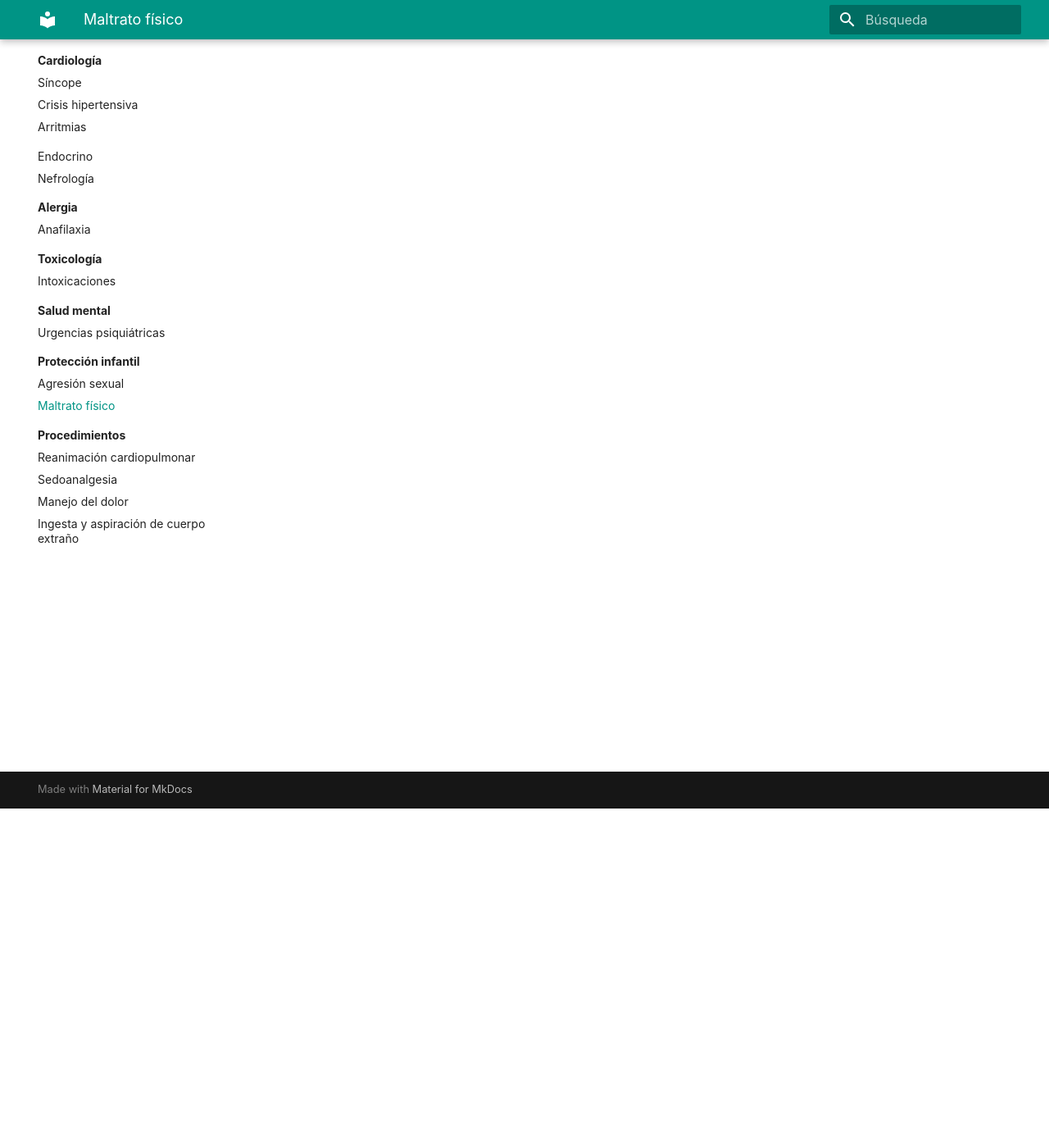
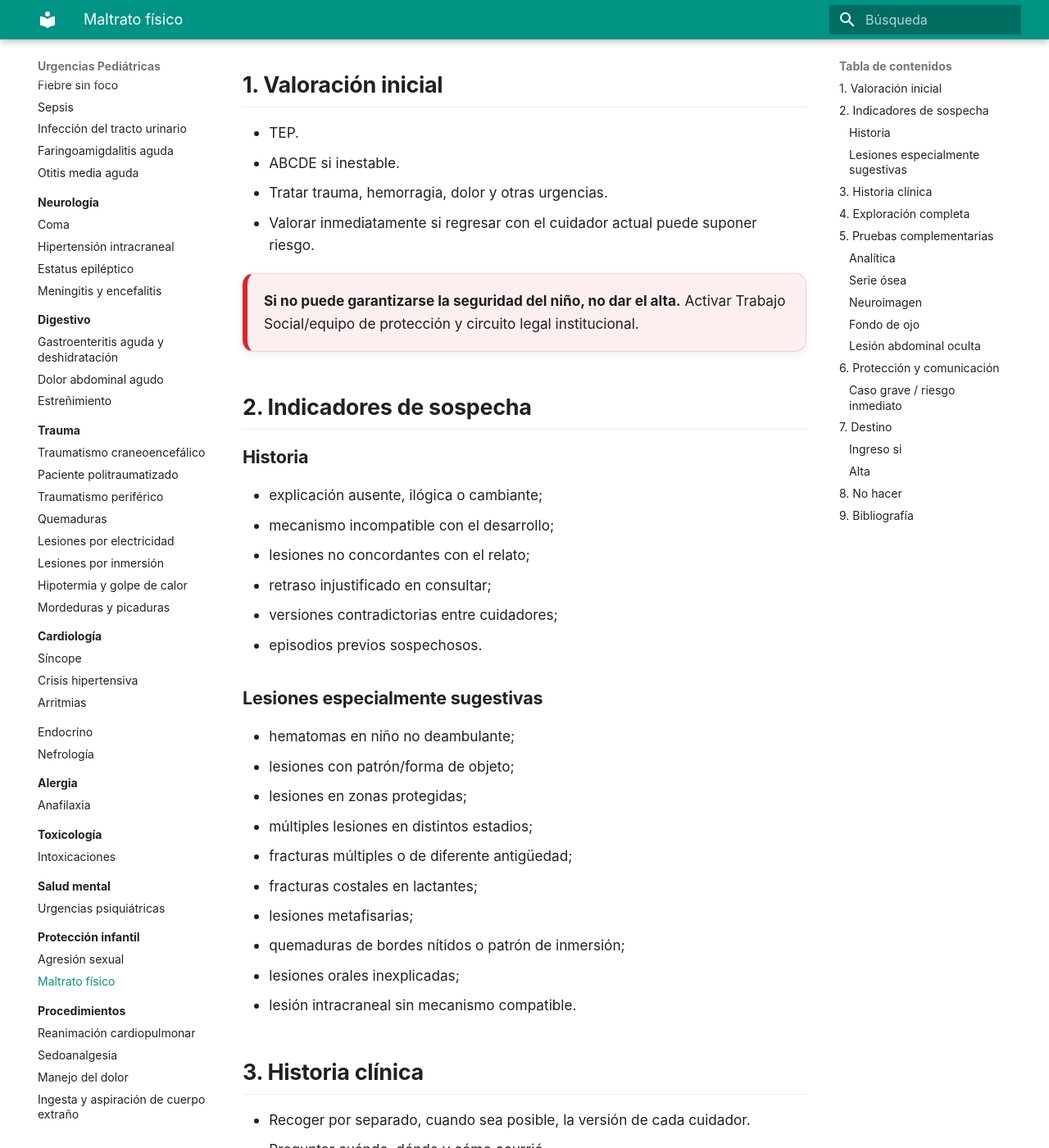
Before and after one commit to gonzaloares/urgencias-pediatricas, an MkDocs documentation site: the page built from docs/proteccion-infancia/maltrato-fisico.md, in a window 1280 px wide and 1400 px high, scrolled down 414 px. Shown: the whole window at 82% size. Built offline with MkDocs 1.6.1 and Material for MkDocs 9.7.7, drawn with Linux system fonts in a browser that asks for light colours; some of the changed text lies outside the part shown.

Commit message:
Restaura protocolo completo de maltrato físico

```diff
--- a/docs/proteccion-infancia/maltrato-fisico.md
+++ b/docs/proteccion-infancia/maltrato-fisico.md
@@ -1 +1,196 @@
-Protocolo operativo de sospecha de maltrato físico: estabilización, indicadores de sospecha, documentación, estudio de lesiones ocultas, protección y circuito de notificación.
+# Maltrato físico en la infancia
+
+<nav class="protocol-shortcuts" aria-label="Accesos rápidos del protocolo">
+  <a href="#valoracion">Valoración</a>
+  <a href="#sospecha">Indicadores</a>
+  <a href="#historia">Historia</a>
+  <a href="#exploracion">Exploración</a>
+  <a href="#pruebas">Pruebas</a>
+  <a href="#proteccion">Protección</a>
+  <a href="#destino">Destino</a>
+  <a href="#no-hacer">No hacer</a>
+  <a href="#bibliografia">Bibliografía</a>
+</nav>
+
+<div class="protocol-intro">
+  <strong>Prioridad doble:</strong> tratar las lesiones y garantizar la seguridad del niño. Una lesión leve puede ser el primer indicador de violencia grave.
+</div>
+
+<a id="valoracion"></a>
+## 1. Valoración inicial
+
+- TEP.
+- ABCDE si inestable.
+- Tratar trauma, hemorragia, dolor y otras urgencias.
+- Valorar inmediatamente si regresar con el cuidador actual puede suponer riesgo.
+
+<div class="clinical-card clinical-card-danger">
+  <strong>Si no puede garantizarse la seguridad del niño, no dar el alta.</strong> Activar Trabajo Social/equipo de protección y circuito legal institucional.
+</div>
+
+<a id="sospecha"></a>
+## 2. Indicadores de sospecha
+
+### Historia
+
+- explicación ausente, ilógica o cambiante;
+- mecanismo incompatible con el desarrollo;
+- lesiones no concordantes con el relato;
+- retraso injustificado en consultar;
+- versiones contradictorias entre cuidadores;
+- episodios previos sospechosos.
+
+### Lesiones especialmente sugestivas
+
+- hematomas en niño no deambulante;
+- lesiones con patrón/forma de objeto;
+- lesiones en zonas protegidas;
+- múltiples lesiones en distintos estadios;
+- fracturas múltiples o de diferente antigüedad;
+- fracturas costales en lactantes;
+- lesiones metafisarias;
+- quemaduras de bordes nítidos o patrón de inmersión;
+- lesiones orales inexplicadas;
+- lesión intracraneal sin mecanismo compatible.
+
+<a id="historia"></a>
+## 3. Historia clínica
+
+- Recoger por separado, cuando sea posible, la versión de cada cuidador.
+- Preguntar cuándo, dónde y cómo ocurrió.
+- Documentar quién presenció el evento.
+- Registrar literalmente expresiones relevantes.
+- Revisar antecedentes y consultas previas.
+- Conocer desarrollo psicomotor para valorar plausibilidad del mecanismo.
+
+<div class="clinical-card clinical-card-warning">
+  <strong>No confrontar ni acusar.</strong> El objetivo es obtener información clínica fiable y proteger al niño.
+</div>
+
+<a id="exploracion"></a>
+## 4. Exploración completa
+
+Desvestir completamente con respeto a privacidad y temperatura.
+
+Explorar:
+
+- cuero cabelludo;
+- orejas;
+- boca/frenillos;
+- cuello;
+- tórax;
+- abdomen;
+- espalda/nalgas;
+- genitales/periné si procede;
+- extremidades;
+- neurología.
+
+Documentar:
+
+- tamaño;
+- localización;
+- forma;
+- color;
+- dolor;
+- fotografías clínicas según protocolo institucional.
+
+<a id="pruebas"></a>
+## 5. Pruebas complementarias
+
+Individualizar según edad, hallazgos y sospecha.
+
+### Analítica
+
+Valorar:
+
+- hemograma y plaquetas;
+- coagulación;
+- iones/función renal;
+- pruebas hepáticas;
+- amilasa/lipasa;
+- CK;
+- orina/sedimento;
+- tóxicos si alteración de consciencia o sospecha.
+
+### Serie ósea
+
+<div class="clinical-card clinical-card-note">
+  <strong>En menores de 2 años con sospecha de maltrato físico: realizar serie ósea completa.</strong>
+</div>
+
+Incluye radiografías sistemáticas de tórax/costillas, extremidades, manos/pies, columna y pelvis según protocolo radiológico pediátrico.
+
+En mayores de 2 años, dirigir radiología a áreas con sospecha de lesión aguda/crónica, individualizando con equipo de protección.
+
+### Neuroimagen
+
+Valorar TAC/RM craneal si:
+
+- síntomas/signos neurológicos;
+- sospecha de traumatismo craneal no accidental;
+- fracturas múltiples u otras lesiones de alto riesgo;
+- mecanismo inconsistente.
+
+### Fondo de ojo
+
+Solicitar valoración por Oftalmología ante sospecha relevante de maltrato, especialmente en **menores de 2 años** y/o posible traumatismo craneal abusivo.
+
+### Lesión abdominal oculta
+
+Ante sospecha:
+
+- transaminasas;
+- amilasa/lipasa;
+- orina;
+- ecografía/TC según hallazgos.
+
+<a id="proteccion"></a>
+## 6. Protección y comunicación
+
+- Trabajo Social.
+- Equipo de protección infantil si existe.
+- Pediatra de Atención Primaria.
+- Aplicar circuitos de notificación administrativa/judicial según grado de sospecha y urgencia.
+- Mantener confidencialidad dentro de los límites legales de protección del menor.
+
+### Caso grave / riesgo inmediato
+
+→ comunicación urgente a los organismos correspondientes + ingreso o recurso seguro.
+
+<a id="destino"></a>
+## 7. Destino
+
+### Ingreso si
+
+- lesión que lo requiere;
+- alta sospecha de maltrato grave;
+- posible traumatismo craneal abusivo;
+- no puede garantizarse seguridad;
+- estudio urgente incompleto;
+- necesidad de coordinación multidisciplinar.
+
+### Alta
+
+Solo si:
+
+- lesiones tratadas;
+- seguridad garantizada;
+- plan de seguimiento explícito;
+- comunicación con profesionales de referencia;
+- notificación realizada cuando corresponda.
+
+<a id="no-hacer"></a>
+## 8. No hacer
+
+- No interpretar una lesión “pequeña” como irrelevante en un lactante.
+- No aceptar una explicación incompatible con el desarrollo sin investigarla.
+- No realizar interrogatorios repetidos o acusatorios.
+- No confrontar al posible agresor.
+- No dar el alta si existen dudas razonables sobre seguridad.
+- No olvidar lesiones ocultas óseas, intracraneales o abdominales.
+
+<a id="bibliografia"></a>
+## 9. Bibliografía
+
+1. Ruiz Jiménez J, Cózar Olmo JA. **Maltrato físico en la infancia.** Protocolos diagnósticos y terapéuticos en Urgencias de Pediatría. Sociedad Española de Urgencias de Pediatría. 4.ª ed. Actualización 2025. [Documento](https://seup.org/wp-content/uploads/2025/03/33_Maltrato_4a-ed-ene25.pdf)
+2. Sociedad Española de Urgencias de Pediatría. **Aproximación al maltrato físico. Algoritmo.** [Documento](https://seup.org/pdf_public/gt/maltrato_aproximacion.pdf)
```
